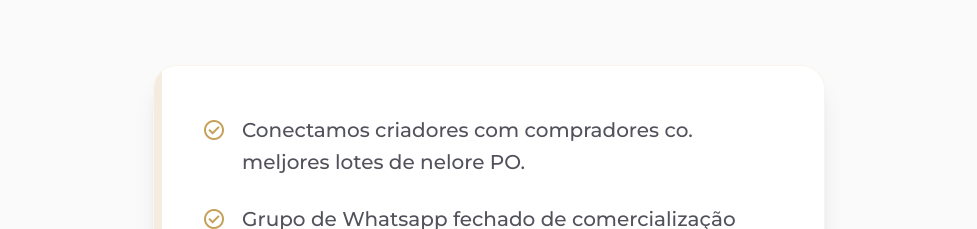
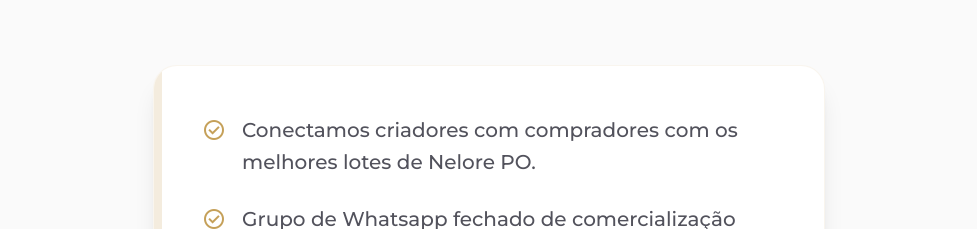
Before and after one commit to formuladoboi-create/landing-page-grupo, a React (Vite) app: page /grupo-whats in a window 1280 px wide. Shown: the part 1626-1855 px from the top of the page, without its empty margins (151-1128 px from the left). Built offline with nearby package versions, Linux system fonts and the light colour scheme; no server answers.

Commit message:
corregir erros ortograficos

```diff
--- a/src/components/sections/WhatIsSection.tsx
+++ b/src/components/sections/WhatIsSection.tsx
@@ -23,7 +23,7 @@ const WhatIsSection: React.FC = () => {
                             <div className="flex items-start gap-4">
                                 <span className="material-symbols-outlined text-2xl text-primary mt-1">check_circle</span>
                                 <p className="text-lg md:text-xl text-zinc-600 leading-relaxed font-medium">
-                                    Conectamos criadores com compradores co. meljores lotes de nelore PO.
+                                    Conectamos criadores com compradores com os melhores lotes de Nelore PO.
                                 </p>
                             </div>
                             <div className="flex items-start gap-4">
```
